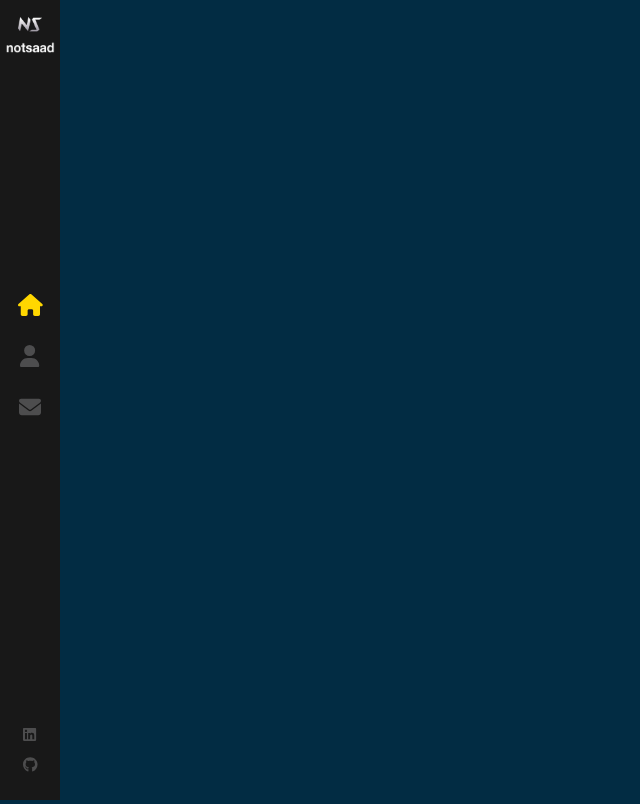
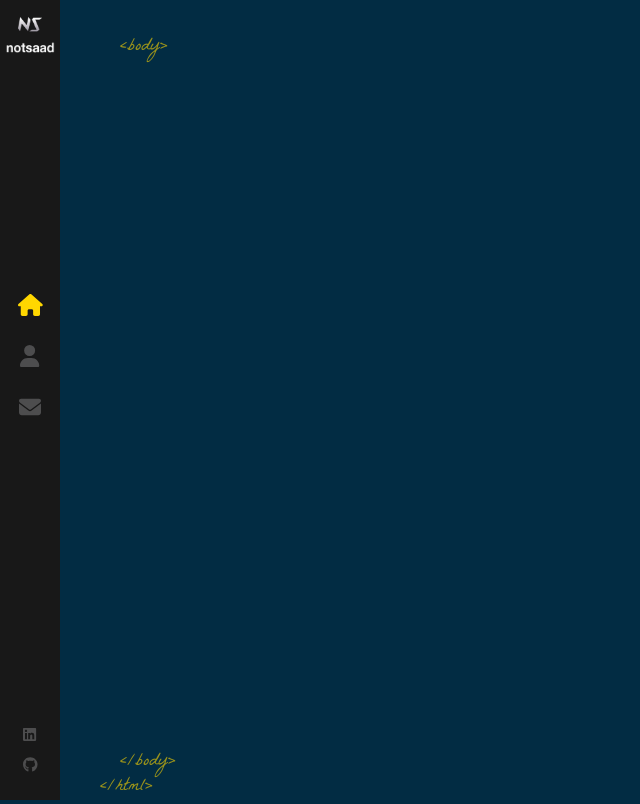
Before and after one commit to notsaad/old-website, a React (Create React App) app: page / in a window 1280 px wide. Shown: the whole page, without its empty margins (0-640 px from the left). Built offline with nearby package versions, Linux system fonts and the light colour scheme.

Commit message:
basic styling and home component added

```diff
--- a/src/components/Layout/index.js
+++ b/src/components/Layout/index.js
@@ -1,11 +1,23 @@
+import { Outlet } from "react-router-dom";
 import Sidebar from "../Sidebar"
 import "./index.scss";
 
 const Layout = () => {
     return (
-    <div className="App">
-        <Sidebar/>
-    </div>
+        <div className="App">
+            <Sidebar/>
+            <div className='page'>
+                <span className="tags top-tags">&lt;body&gt;</span>
+
+                <Outlet />
+
+                <span className="tags bottom-tags">
+                &lt;/body&gt;
+                <br />
+                <span className="bottom-tag-html">&lt;/html&gt;</span>
+                </span>
+            </div>
+        </div>
     )
 }
 
--- a/src/components/Layout/index.scss
+++ b/src/components/Layout/index.scss
@@ -0,0 +1,24 @@
+.page {
+    width: 100%;
+    height: 100%;
+    position: absolute;
+}
+
+.top-tags {
+    bottom: auto;
+    top: 35px;
+}
+
+.tags {
+    color: #ffd700;
+    opacity: 0.6;
+    position: absolute;
+    bottom: 0;
+    left: 120px;
+    font-size: 18px;
+    font-family: 'La Belle Aurore';
+}
+
+.bottom-tag-html {
+    margin-left: -20px;
+}
```
